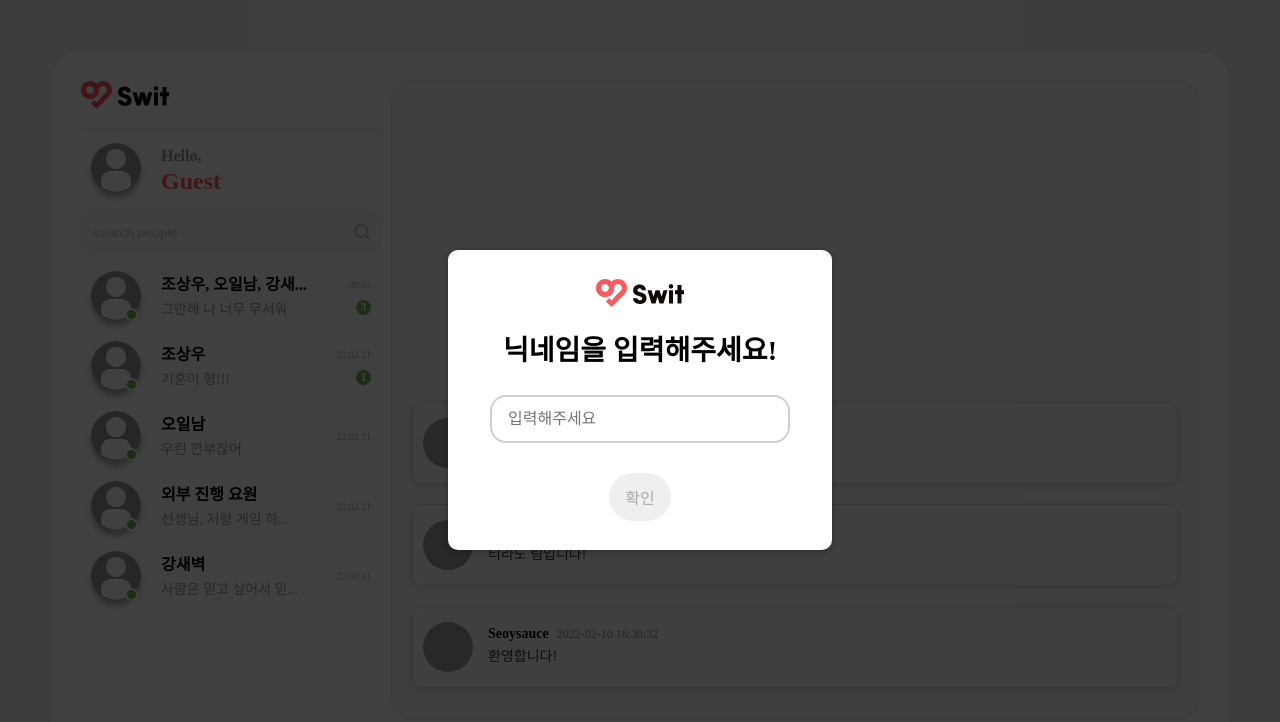
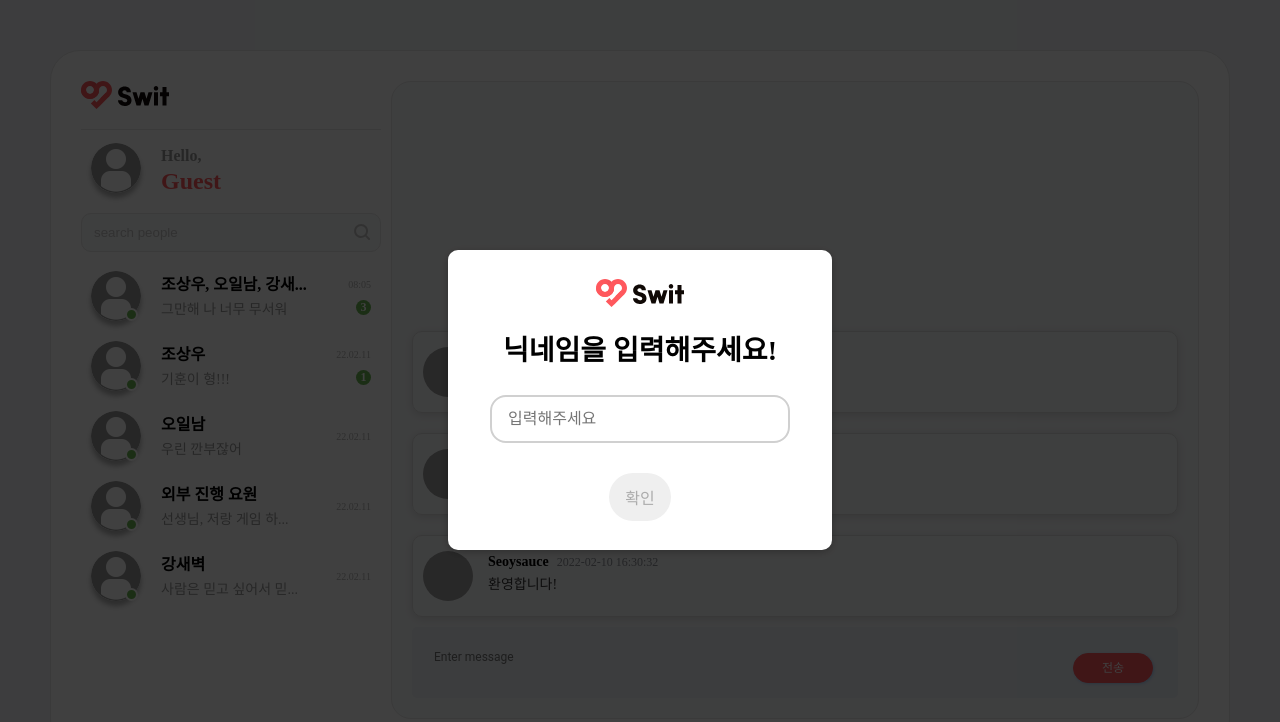
Before and after one commit to seoysauce/wanted-swit, a React (Create React App) app: page / in a window 1280 px wide. Shown: the top 722 px of the page. Built offline with nearby package versions, Linux system fonts and the light colour scheme; grey boxes are pictures that could not be loaded.

Commit message:
refactor: InputMessage organisms => molecules로 분류 변경 및 레이아웃에 chat input 추가

```diff
--- a/src/components/index.ts
+++ b/src/components/index.ts
@@ -8,14 +8,12 @@ export { FloatButton } from 'components/atoms/FloatButton';
 
 // Molecules
 export { Chat } from 'components/molecules/Chat';
-
-// Molecules
 export { ChatListItem } from 'components/molecules/ChatListItem';
+export { InputMessage } from 'components/molecules/InputMessage';
 
 // Organisms
 export { NavBar } from 'components/organisms/NavBar';
 export { ChatRoom } from 'components/organisms/ChatRoom';
-export { InputMessage } from 'components/organisms/InputMessage';
 
 // Templates
 export { Messenger } from 'components/templates/Messenger';
--- /dev/null
+++ b/src/components/molecules/InputMessage/style.ts
@@ -0,0 +1,72 @@
+import styled from 'styled-components';
+
+export const Form = styled.form``;
+
+export const InputBox = styled.div`
+  -webkit-text-size-adjust: 100%;
+  -webkit-tap-highlight-color: rgba(0, 0, 0, 0);
+  font-size: 14px;
+  line-height: 1.42857143;
+  font-family: 'Roboto', sans-serif !important;
+  color: #747584;
+  box-sizing: border-box;
+  width: 100%;
+  float: left;
+  background: #edf2f6;
+  padding: 20px;
+  border-radius: 5px;
+  position: relative;
+`;
+
+export const TextArea = styled.textarea`
+  -webkit-text-size-adjust: 100%;
+  -webkit-tap-highlight-color: rgba(0, 0, 0, 0);
+  box-sizing: border-box;
+  color: inherit;
+  font: inherit;
+  margin: 0;
+  overflow: auto;
+  font-family: inherit;
+  line-height: inherit;
+  border: none;
+  font-size: 12px;
+  width: calc(100% - 100px);
+  float: left;
+  background: transparent;
+  margin-bottom: 10px;
+  resize: none;
+`;
+
+export const Button = styled.button`
+  -webkit-text-size-adjust: 100%;
+  -webkit-tap-highlight-color: rgba(0, 0, 0, 0);
+  box-sizing: border-box;
+  font: inherit;
+  margin: 0;
+  overflow: visible;
+  text-transform: none;
+  -webkit-appearance: button;
+  font-family: inherit;
+  margin-bottom: 0;
+  font-weight: normal;
+  text-align: center;
+  vertical-align: middle;
+  touch-action: manipulation;
+  cursor: pointer;
+  white-space: nowrap;
+  user-select: none;
+  font-size: 12px;
+  line-height: 1.5;
+  background: #ff595d;
+  border: 1px solid #ff595d;
+  color: #fff;
+  box-shadow: 1px 1px 3px rgba(28, 133, 255, 0.3);
+  padding: 5px 14px !important;
+  display: inline-block !important;
+  width: 80px;
+  position: absolute;
+  top: 26px;
+  right: 25px;
+  border-radius: 25px;
+  transition: all 0.5s ease;
+`;
--- a/src/components/organisms/ChatRoom/index.tsx
+++ b/src/components/organisms/ChatRoom/index.tsx
@@ -1,7 +1,7 @@
 import React, { useState } from 'react';
 import { useAppSelector } from 'hooks';
 import { ICommentState } from 'types';
-import { Chat } from 'components';
+import { Chat, InputMessage } from 'components';
 import * as S from './style';
 
 export function ChatRoom() {
@@ -18,6 +18,7 @@ export function ChatRoom() {
       {messages.map((message) => (
         <Chat key={message.messageId} message={message} setComment={setComment} />
       ))}
+      <InputMessage />
     </S.Container>
   );
 }
--- a/src/components/organisms/InputMessage/style.ts
+++ /dev/null
@@ -1,22 +0,0 @@
-import styled from 'styled-components';
-
-export const Form = styled.form``;
-
-export const InputBox = styled.div`
-  -webkit-text-size-adjust: 100%;
-  -webkit-tap-highlight-color: rgba(0, 0, 0, 0);
-  font-size: 14px;
-  line-height: 1.42857143;
-  font-family: 'Roboto', sans-serif !important;
-  color: #747584;
-  box-sizing: border-box;
-  float: left;
-  background: #edf2f6;
-  padding: 20px;
-  border-radius: 5px;
-  position: relative;
-`;
-
-export const TextArea = styled.textarea``;
-
-export const Button = styled.button``;
--- a/src/pages/Main/index.tsx
+++ b/src/pages/Main/index.tsx
@@ -1,6 +1,6 @@
 import React, { useEffect, useState } from 'react';
 import { useAppSelector } from 'hooks';
-import { RegisterModal, Messenger, InputMessage } from 'components';
+import { RegisterModal, Messenger } from 'components';
 
 export function Main() {
   const user = useAppSelector((state) => state.user);
```
Also changed, not shown: src/components/molecules/InputMessage/index.tsx (renamed from src/components/organisms/InputMessage/index.tsx).
